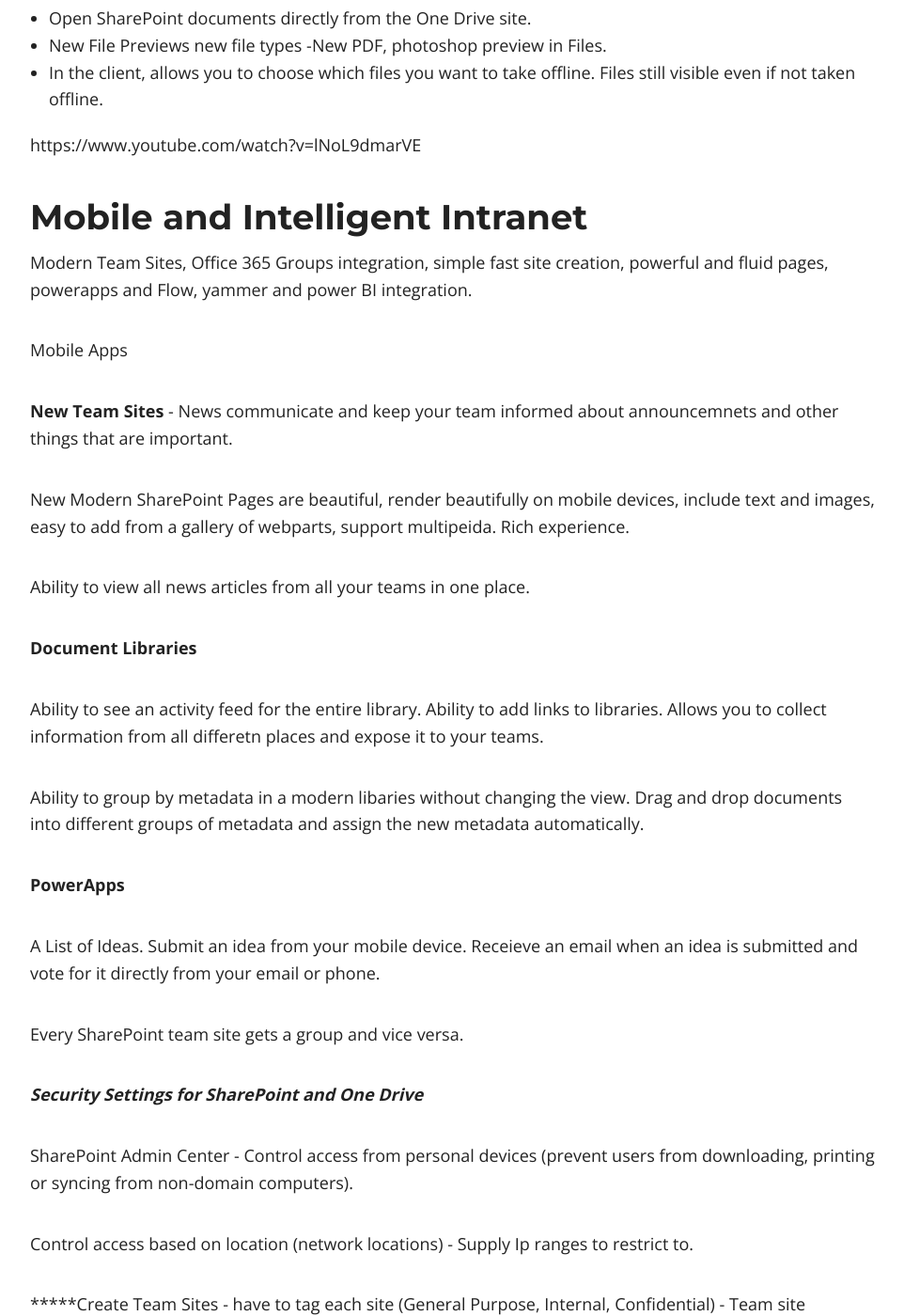
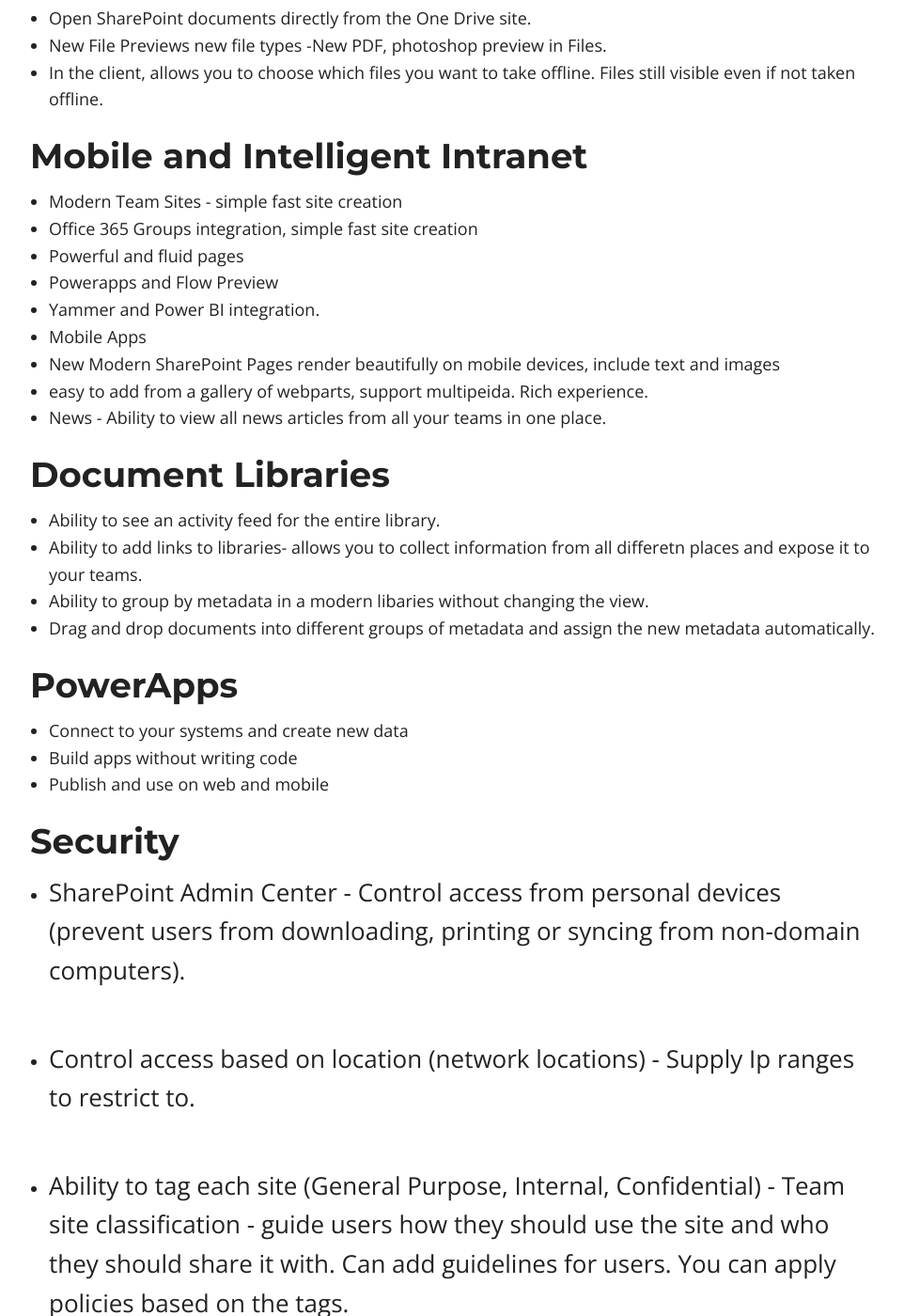
Before and after one commit to ldsouza/ldsouza.github.io, a Jekyll site: the page built from _posts/2016-10-04-what-s-new-in-sharepoint-and-one-drive-oct-2016.md, in a window 1280 px wide and 1400 px high, scrolled down 1244 px. Shown: the whole window at 94% size, without its empty margins (158-1120 px from the left). Built offline with Jekyll 4.4.1, drawn with Linux system fonts in a browser that asks for light colours; nearby versions of some CDN libraries; some of the changed text lies outside the part shown.

Commit message:
Update 2016-10-04-what-s-new-in-sharepoint-and-one-drive-oct-2016.md

```diff
--- a/_posts/2016-10-04-what-s-new-in-sharepoint-and-one-drive-oct-2016.md
+++ b/_posts/2016-10-04-what-s-new-in-sharepoint-and-one-drive-oct-2016.md
@@ -22,50 +22,45 @@
 - New File Previews new file types -New PDF, photoshop preview in Files.
 - In the client, allows you to choose which files you want to take offline. Files still visible even if not taken offline.
 
-https://www.youtube.com/watch?v=lNoL9dmarVE
 
 ## Mobile and Intelligent Intranet
 
-Modern Team Sites, Office 365 Groups integration, simple fast site creation, powerful and fluid pages, powerapps and Flow, yammer and power BI integration.
+- Modern Team Sites - simple fast site creation
+- Office 365 Groups integration, simple fast site creation
+- Powerful and fluid pages
+- Powerapps and Flow Preview
+- Yammer and Power BI integration.
+- Mobile Apps
+- New Modern SharePoint Pages render beautifully on mobile devices, include text and images
+- easy to add from a gallery of webparts, support multipeida. Rich experience.
+- News - Ability to view all news articles from all your teams in one place.
 
-Mobile Apps
+## Document Libraries
 
-**New Team Sites** - News communicate and keep your team informed about announcemnets and other things that are important.
-
-New Modern SharePoint Pages are beautiful, render beautifully on mobile devices, include text and images, easy to add from a gallery of webparts, support multipeida. Rich experience.
-
-Ability to view all news articles from all your teams in one place.
-
-**Document Libraries**
-
-Ability to see an activity feed for the entire library. Ability to add links to libraries. Allows you to collect information from all differetn places and expose it to your teams.
-
-Ability to group by metadata in a modern libaries without changing the view. Drag and drop documents into different groups of metadata and assign the new metadata automatically.
+- Ability to see an activity feed for the entire library.
+- Ability to add links to libraries- allows you to collect information from all differetn places and expose it to your teams.
+- Ability to group by metadata in a modern libaries without changing the view.
+- Drag and drop documents into different groups of metadata and assign the new metadata automatically.
 
 
-**PowerApps**
+## PowerApps
 
-A List of Ideas. Submit an idea from your mobile device. Receieve an email when an idea is submitted and vote for it directly from your email or phone.
-
-Every SharePoint team site gets a group and vice versa.
+- Connect to your systems and create new data
+- Build apps without writing code
+- Publish and use on web and mobile
 
 
-***Security Settings for SharePoint and One Drive***
+## Security
 
-SharePoint Admin Center -
-Control access from personal devices (prevent users from downloading, printing or syncing from non-domain computers).
+- SharePoint Admin Center - Control access from personal devices (prevent users from downloading, printing or syncing from non-domain computers).
 
-Control access based on location (network locations) - Supply Ip ranges to restrict to.
+- Control access based on location (network locations) - Supply Ip ranges to restrict to.
 
-*****Create Team Sites - have to tag each site (General Purpose, Internal, Confidential) - Team site classification - guide users how they should use the site and who they should share it with. Can add guidelines for users.
-
-You can apply policies based on the tags.
+- Ability to tag each site (General Purpose, Internal, Confidential) - Team site classification - guide users how they should use the site and who they should share it with. Can add guidelines for users. You can apply policies based on the tags.
 
 
-Auditing and Reporting
+## Auditing and Reporting
 
-- Admin Center - Reports - Usage -
+- Insights into how sharepoint and one drive are being used - How many active users, how much storage, insights per user, who is doing sharing or external sharing, any suspicious activity. Get additional value of Office 365 subscription
 
-Insights into how sharepoint and one drive are being used - How many active users, how much storage, insights per user, who is doing sharing or external sharing, any suspicious activity. Get additional value of Office 365 subscription
-
-Logging - Unified Logs for Hybrid Customers - One Premises and SHarEPoint online under Search and Investigation (Audit Log Search)
+- Logging - Unified Logs for Hybrid Customers - One Premises and SHarEPoint online under Search and Investigation (Audit Log Search)
```
